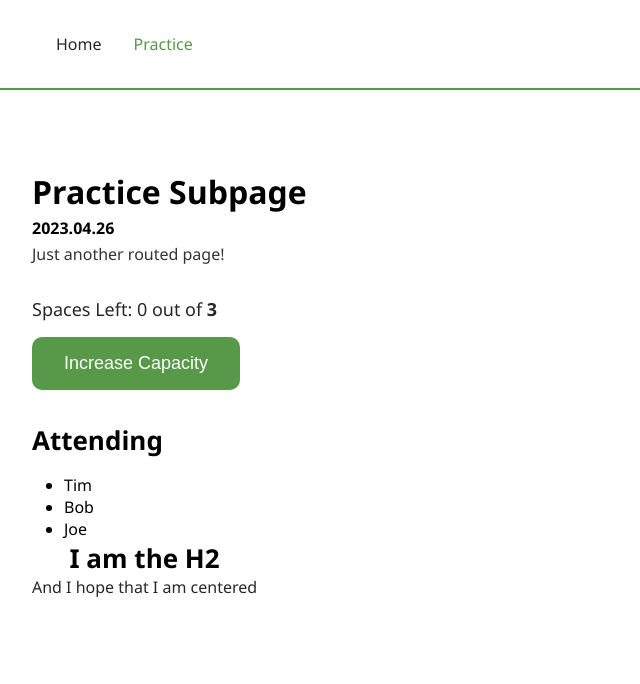
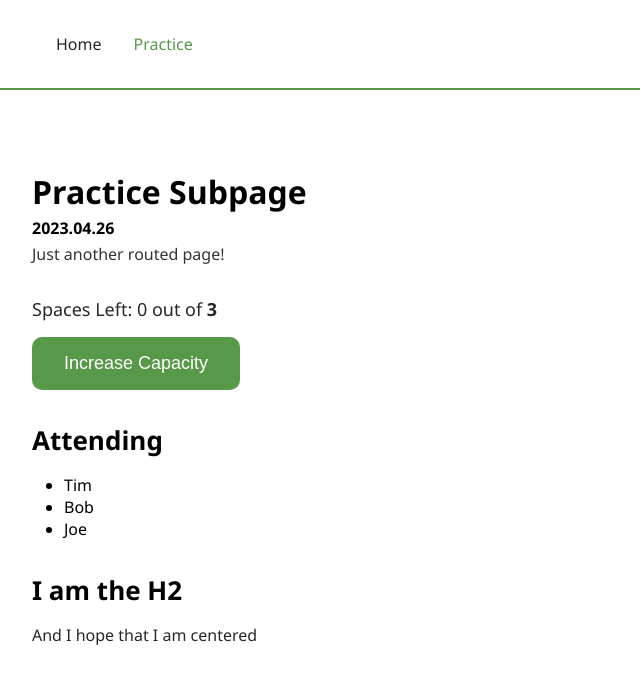
Before and after one commit to szcstamas/vue_compositionAPI, a Vue app: page /practice in a window 1280 px wide. Shown: the top 684 px of the page, without its empty margins (0-640 px from the left). Built offline with nearby package versions, Linux system fonts and the light colour scheme.

Commit message:
Adding scss variables and mixins into project + implementing root variables in App.vue

```diff
--- a/src/App.vue
+++ b/src/App.vue
@@ -16,14 +16,13 @@ export default {
 
 <style lang="scss">
 @import './assets/mixins.scss';
+@import './assets/variables.scss';
 
 .flex-center {
-  @include flexBase(center, center, column, column);
+  @include flexBase(center, center, var(--one-gap), column, column);
 }
-
-.max-width-1280px {
-  width: 100%;
-  max-width: 1280px;
+.flex-start {
+  @include flexBase(center, flex-start, var(--one-gap), column, column);
 }
 
 :root {
@@ -80,4 +79,8 @@ button {
 .subline {
   color: #343434;
 }
+.max-width-1280px {
+  width: 100%;
+  max-width: 1280px;
+}
 </style>
--- a/src/assets/mixins.scss
+++ b/src/assets/mixins.scss
@@ -1,7 +1,8 @@
-@mixin flexBase($justify, $align, $direction, $mobileDirection) {
+@mixin flexBase($justify, $align, $gap, $direction, $mobileDirection) {
     display: flex;
     justify-content: $justify;
     align-items: $align;
+    gap: $gap;
     flex-direction: $direction;
 
     @media (max-width: 480px) {
--- /dev/null
+++ b/src/assets/variables.scss
@@ -0,0 +1 @@
+$baseColor: #589849;
--- a/src/views/CompositionPractice.vue
+++ b/src/views/CompositionPractice.vue
@@ -15,7 +15,7 @@
                     </li>
                 </ul>
             </div>
-            <div class="flex-center max-width-1280px">
+            <div class="flex-start max-width-1280px green" style="margin-top:2rem;">
                 <h2>I am the H2</h2>
                 <p>And I hope that I am centered</p>
             </div>
```
